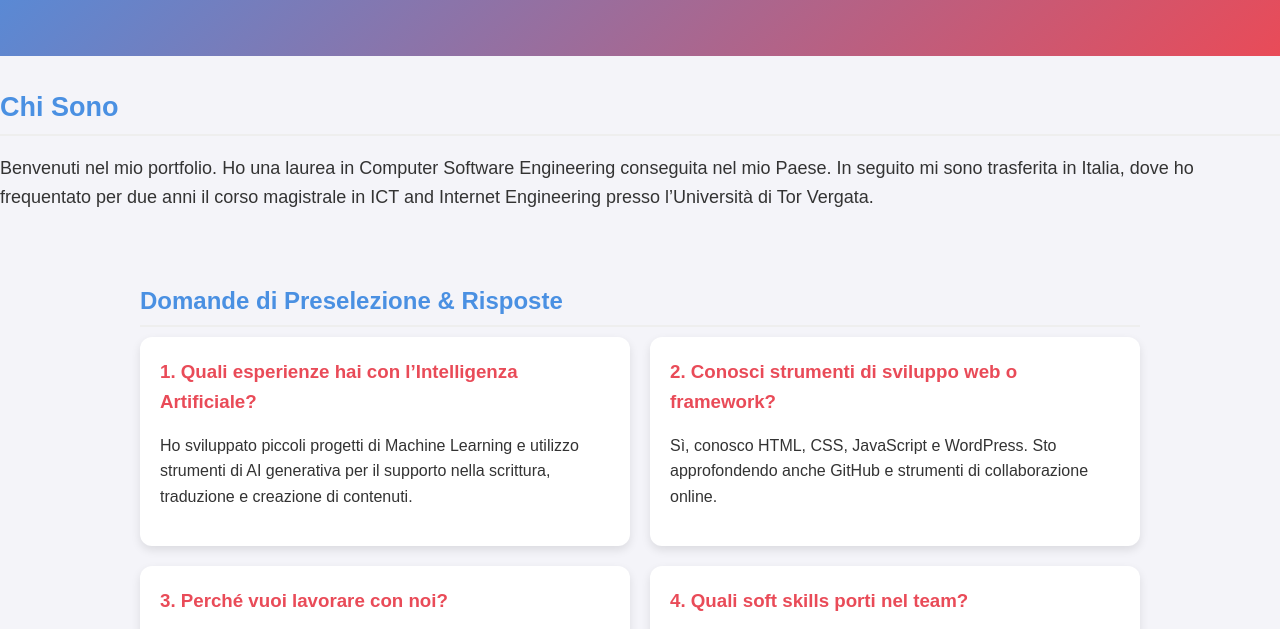
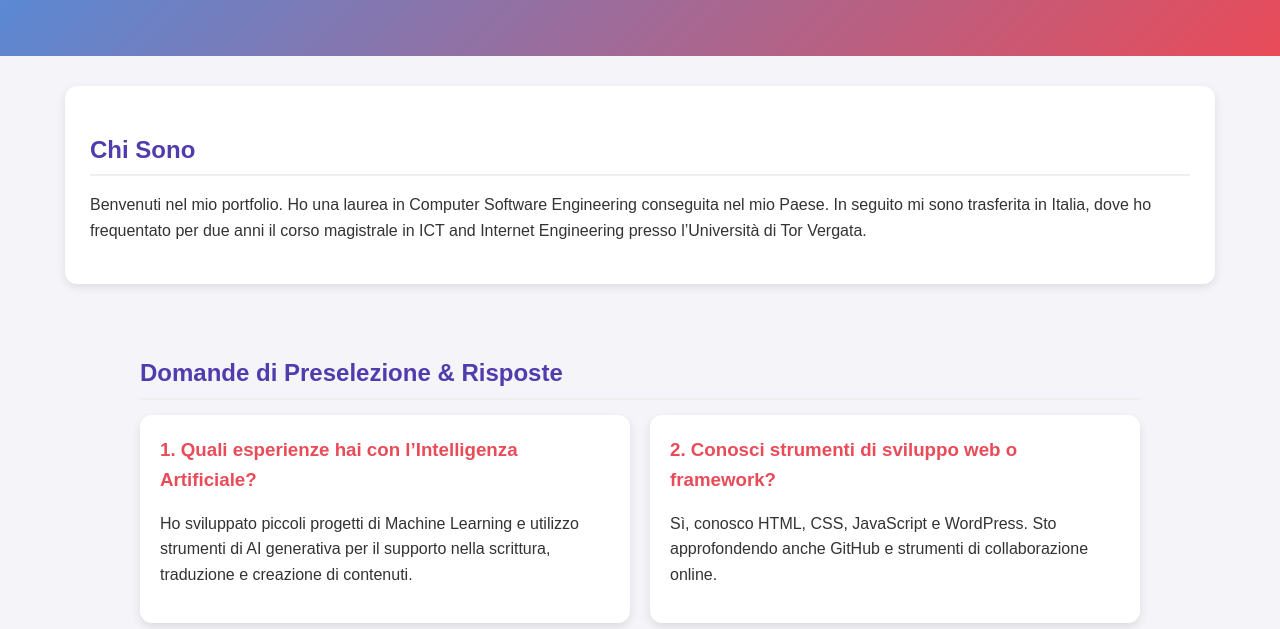
Before and after one commit to Lidalidio/portfolio, a plain HTML site: page index.html in a window 1280 px wide. Shown: the part 148-777 px from the top of the page. Drawn offline with Linux system fonts and the light colour scheme.

Commit message:
Add files via upload

```diff
--- a/index.html
+++ b/index.html
@@ -51,6 +51,24 @@
       color: #4a90e2;
       border-bottom: 2px solid #eee;
       padding-bottom: 5px;
+      padding-left: 20px,
+    }
+
+    .project {
+      background: white;
+      margin: 30px auto;
+      padding: 25px;
+      border-radius: 12px;
+      box-shadow: 0 3px 10px rgba(0,0,0,0.1);
+      max-width: 1100px;
+      transition: transform 0.3s;
+    }
+    .project:hover {
+      transform: translateY(-4px);
+    }
+    h2 {
+      color: #513cad;
+      margin-bottom: 15px;
     }
 
     /* === Q&A Section === */
@@ -163,14 +181,10 @@
     <p>AI Enthusiast & Web Developer</p>
   </header>
 
-<section class="chi-sono">
+<div class="project">
   <h2>Chi Sono</h2>
-  <p padding: 20px;>
-    Benvenuti nel mio portfolio. Ho una laurea in Computer Software Engineering conseguita nel mio Paese.
-    In seguito mi sono trasferita in Italia, dove ho frequentato per due anni il corso magistrale in
-    ICT and Internet Engineering presso l’Università di Tor Vergata.
-  </p>
-</section>
+  <p>Benvenuti nel mio portfolio. Ho una laurea in Computer Software Engineering conseguita nel mio Paese. In seguito mi sono trasferita in Italia, dove ho frequentato per due anni il corso magistrale in ICT and Internet Engineering presso l’Università di Tor Vergata.</p>
+</div>
 
   <main>
     <section>
```
